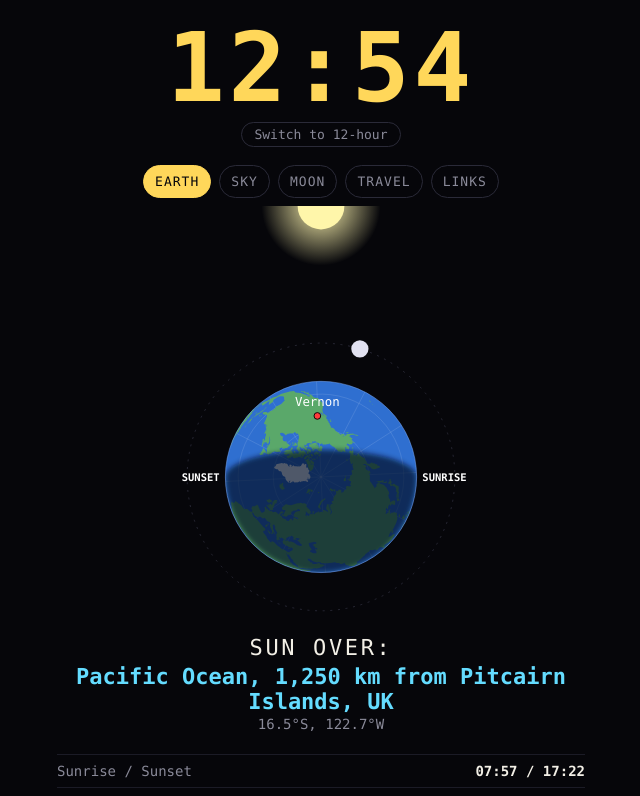
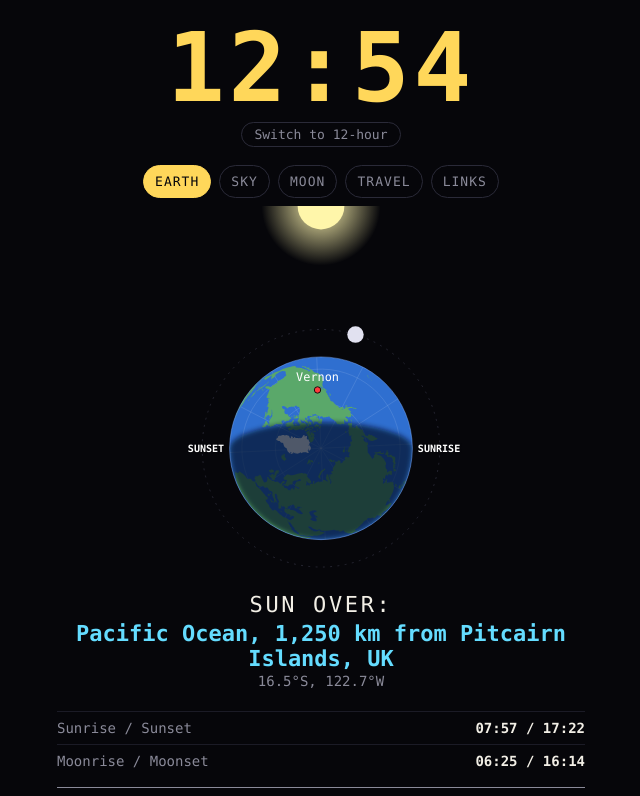
Before and after one commit to Peartree-Garden/sun-moon-earth, a React (Vite) app: page / in a window 1280 px wide. Shown: the top 796 px of the page, without its empty margins (319-959 px from the left). Built offline with nearby package versions, Linux system fonts and the light colour scheme.

Commit message:
adjustments

```diff
--- a/src/components/EarthView.jsx
+++ b/src/components/EarthView.jsx
@@ -6,10 +6,10 @@ const DOT_COLOR = "#ff3b3b";
 const OCEAN = "#2f6fd0", LAND = "#5aa86a", GREENLAND = "#f4f8ff";
 
 // These three numbers must match tools/make_land.py, which drew the land outlines.
-const SIZE = 320, CX = 160, CY = 170, R = 100, RING = 140;
+const SIZE = 320, CX = 160, CY = 170, R = 100, RING = 130;
 
 // The finished picture is the globe drawn above, shrunk a little and moved down to leave room for the Sun.
-const SCALE = 0.9, TOP = 255;                       // TOP = where the globe's centre sits in the final picture
+const SCALE = 0.86, TOP = 228;                       // TOP = where the globe's centre sits in the final picture
 const HEIGHT = Math.round(TOP + RING * SCALE + 8);   // picture height
 
 const RAD = Math.PI / 180;
```
